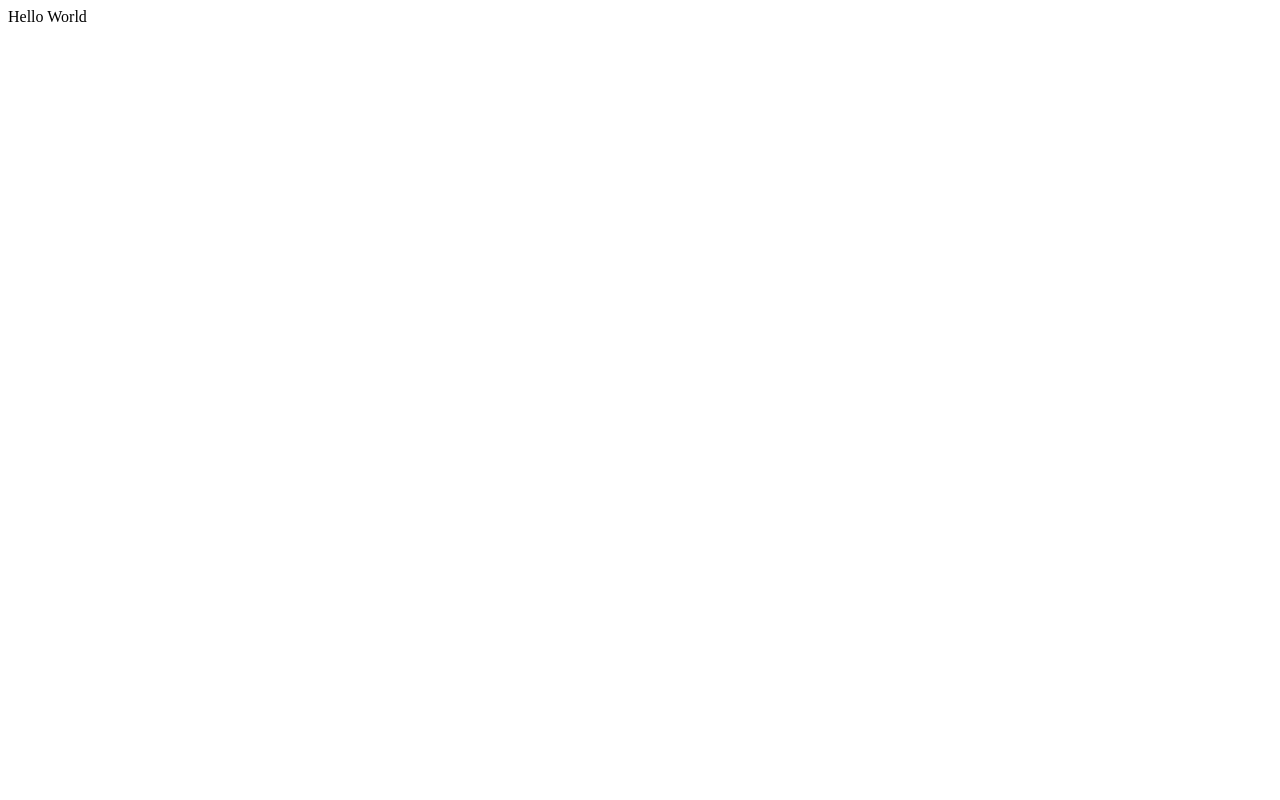
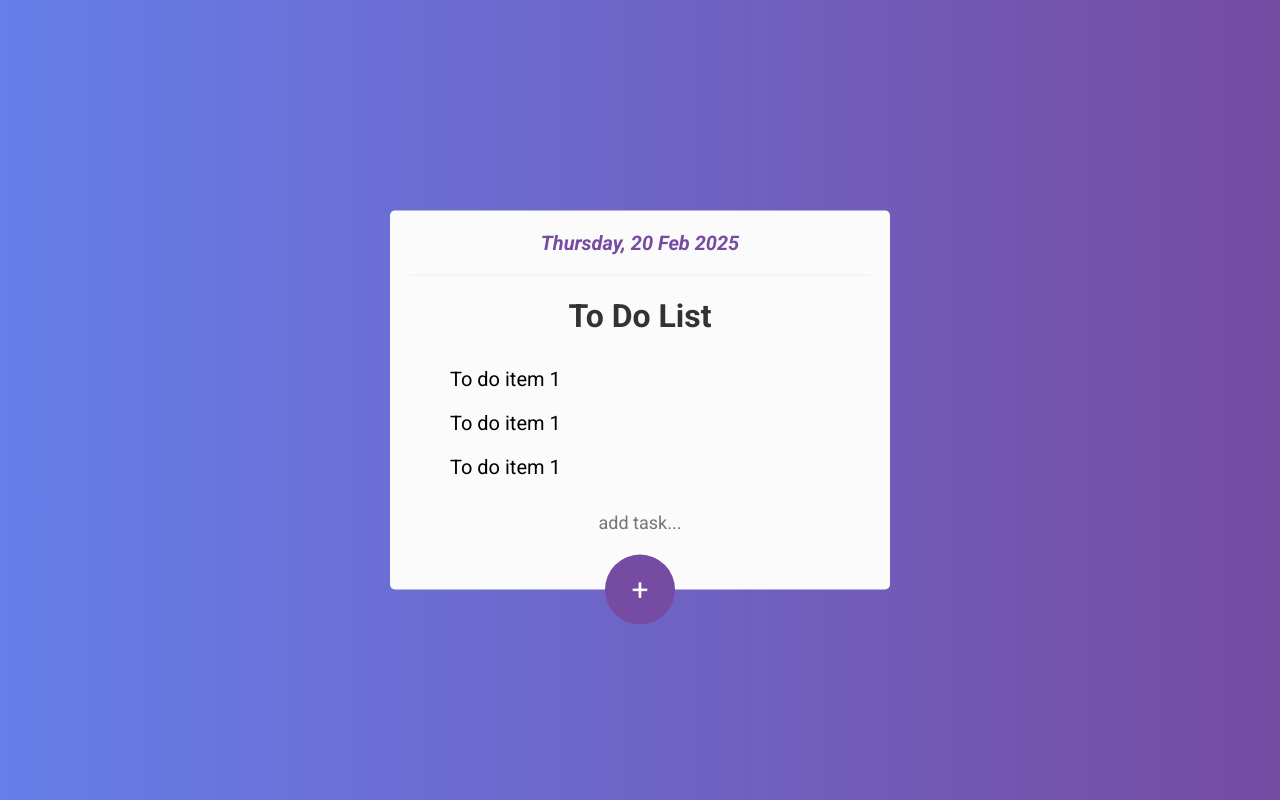
Before and after one commit to bangweiz/todo, a website: page public/index.html in a window 1280 px wide. Drawn offline with Linux system fonts and the light colour scheme.

Commit message:
feat: add todo lit

```diff
--- a/public/index.html
+++ b/public/index.html
@@ -3,9 +3,25 @@
 <head>
   <meta charset="UTF-8">
   <meta name="viewport" content="width=device-width, initial-scale=1.0">
+  <link rel="preconnect" href="https://fonts.googleapis.com">
+  <link rel="preconnect" href="https://fonts.gstatic.com" crossorigin>
+  <link href="https://fonts.googleapis.com/css2?family=Roboto:ital,wght@0,100..900;1,100..900&display=swap" rel="stylesheet">
+  <link rel="stylesheet" href="/style/style.css">
   <title>Todo</title>
 </head>
 <body>
-  Hello World
+  <div class="panel">
+    <p class="date">Thursday, 20 Feb 2025</p>
+    <h1 class="title">To Do List</h1>
+    <ul class="list">
+      <li class="item">To do item 1</li>
+      <li class="item">To do item 1</li>
+      <li class="item">To do item 1</li>
+    </ul>
+    <form class="add-form">
+      <input class="add-input" type="text" placeholder="add task...">
+    </form>
+    <button class="btn">+</button>
+  </div>
 </body>
 </html>
--- /dev/null
+++ b/public/style/style.css
@@ -0,0 +1,73 @@
+* {
+  font-family: "Roboto", serif;
+  box-sizing: border-box;
+}
+
+body {
+  margin: 0;
+  height: 100vh;
+  background: linear-gradient(90deg, #667eea 0%, #764ba2 100%);
+  position: relative;
+}
+
+.panel {
+  padding: 0 20px 50px 20px;
+  width: 500px;
+  background-color: #FBFBFB;
+  border-radius: 5px;
+  position: absolute;
+  top: 50%;
+  left: 50%;
+  transform: translate(-50%, -50%);
+}
+
+.date {
+  font-size: 20px;
+  text-align: center;
+  font-style: italic;
+  color: #764ba2;
+  font-weight: bold;
+  margin: 0;
+  padding: 20px;
+  border-bottom: 1px #eeeeee solid;
+}
+
+.title {
+  color: #333333;
+  text-align: center;
+}
+
+.list {
+  list-style: none;
+}
+
+.item {
+  font-size: 20px;
+  padding: 10px 0;
+}
+
+.add-input {
+  display: inline-block;
+  width: 100%;
+  height: 35px;
+  border: none;
+  font-size: 18px;
+  background-color: #fbfbfb;
+  text-align: center;
+}
+
+.btn {
+  display: inline-block;
+  height: 70px;
+  width: 70px;
+  border-radius: 50%;
+  border: none;
+  background-color: #764ba2;
+  color: #fbfbfb;
+  font-size: 30px;
+  position: absolute;
+  bottom: 0;
+  left: 50%;
+  transform: translate(-50%, 50%);
+  cursor: pointer;
+}
```
